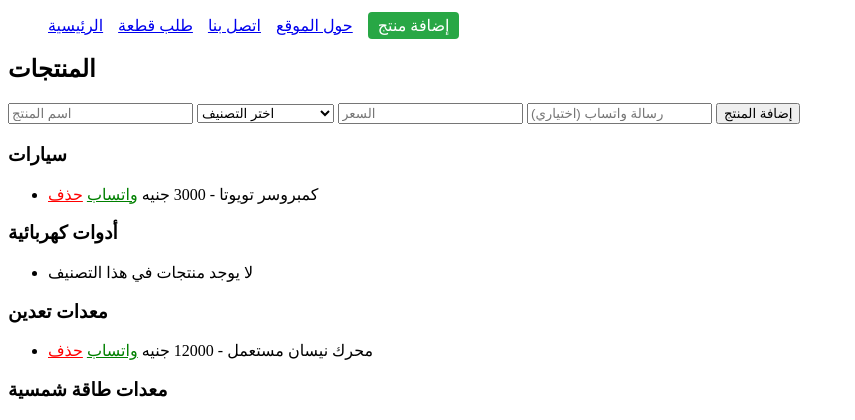
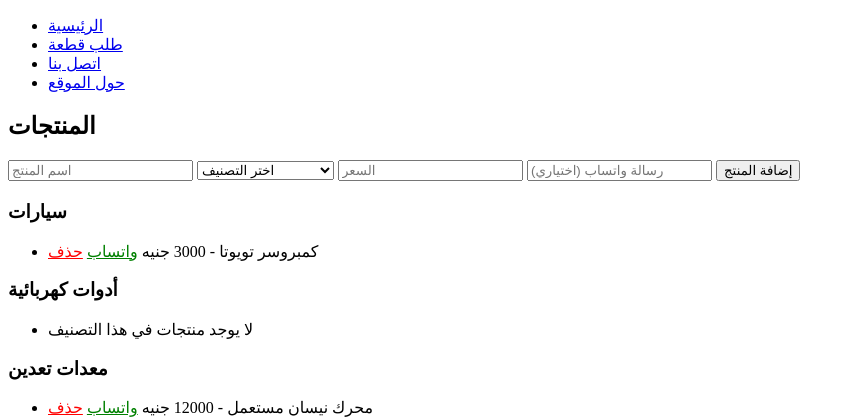
Before and after one commit to Aljaili-Elsmani/Parts-hunter, a Flask app: page / in a window 1280 px wide. Shown: the top 420 px of the page, without its empty margins (0-855 px from the left). Run offline with Flask 3, Linux system fonts and the light colour scheme.

Commit message:
Remove inline CSS styles from base.html
Removed inline CSS styles from base.html to improve maintainability.

```diff
--- a/app/templates/base.html
+++ b/app/templates/base.html
@@ -5,31 +5,6 @@
     <meta name="viewport" content="width=device-width, initial-scale=1.0">
     <title>{% block title %}Parts Hunter{% endblock %}</title>
     <link rel="stylesheet" href="{{ url_for('static', filename='style.css') }}">
-    <style>
-        nav ul {
-            list-style: none;
-            display: flex;
-            gap: 15px;
-        }
-        nav ul li {
-            display: inline-block;
-        }
-        .btn {
-            padding: 5px 10px;
-            background-color: #28a745;
-            color: white;
-            text-decoration: none;
-            border-radius: 4px;
-        }
-        .btn-danger {
-            background-color: #dc3545;
-        }
-        .product {
-            border: 1px solid #ccc;
-            padding: 10px;
-            margin: 10px 0;
-        }
-    </style>
 </head>
 <body>
     <!-- رأس الصفحة / القائمة -->
@@ -40,7 +15,6 @@
                 <li><a href="{{ url_for('order') }}">طلب قطعة</a></li>
                 <li><a href="{{ url_for('contact') }}">اتصل بنا</a></li>
                 <li><a href="{{ url_for('about') }}">حول الموقع</a></li>
-                <li><a href="{{ url_for('add_product') }}" class="btn">إضافة منتج</a></li>
             </ul>
         </nav>
     </header>
```
